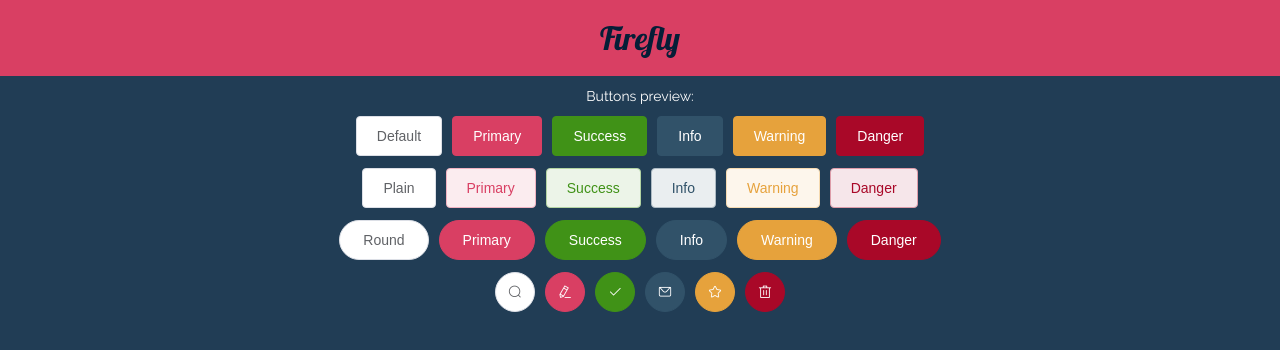
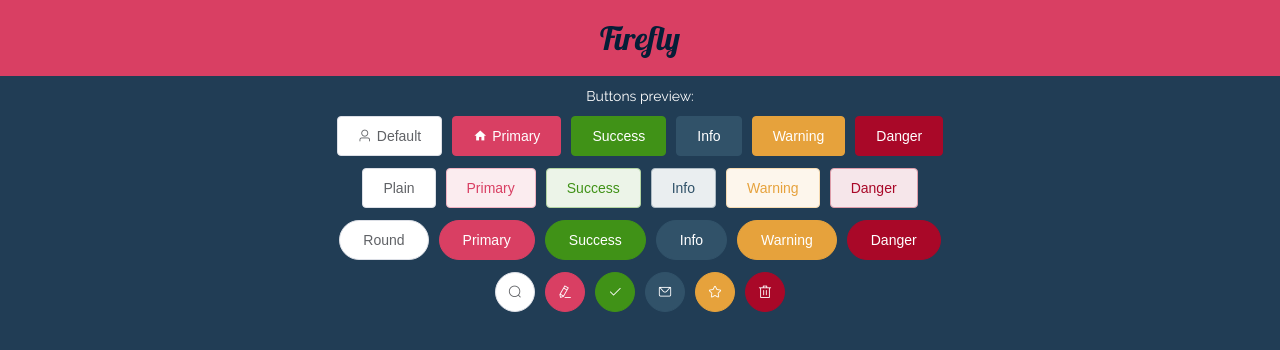
Before and after one commit to alex-c/firefly, a Vue app in the folder firefly-frontend/: page / in a window 1280 px wide. Shown: the top 350 px of the page. Built offline with nearby package versions, Linux system fonts and the light colour scheme.

Commit message:
Added material design icons

```diff
--- a/firefly-frontend/package.json
+++ b/firefly-frontend/package.json
@@ -16,6 +16,7 @@
     "build": "vue-cli-service build"
   },
   "dependencies": {
+    "@mdi/font": "^5.0.45",
     "core-js": "^3.6.4",
     "element-ui": "^2.13.0",
     "vue": "^2.6.11",
--- a/firefly-frontend/src/App.vue
+++ b/firefly-frontend/src/App.vue
@@ -3,8 +3,8 @@
     <div class="header">Firefly</div>
     <el-row>Buttons preview:</el-row>
     <el-row>
-      <el-button>Default</el-button>
-      <el-button type="primary">Primary</el-button>
+      <el-button icon="el-icon-user">Default</el-button>
+      <el-button icon="el-icon-* mdi mdi-home" type="primary">Primary</el-button>
       <el-button type="success">Success</el-button>
       <el-button type="info">Info</el-button>
       <el-button type="warning">Warning</el-button>
--- a/firefly-frontend/src/main.js
+++ b/firefly-frontend/src/main.js
@@ -30,6 +30,9 @@ const i18n = new VueI18n({
   messages,
 });
 
+// Material Design Icons
+import '@mdi/font/css/materialdesignicons.min.css';
+
 // Mount app
 import App from './App.vue';
 new Vue({
```
Also changed, not shown: 1 other file (tests, documents, lock files or other folders).
